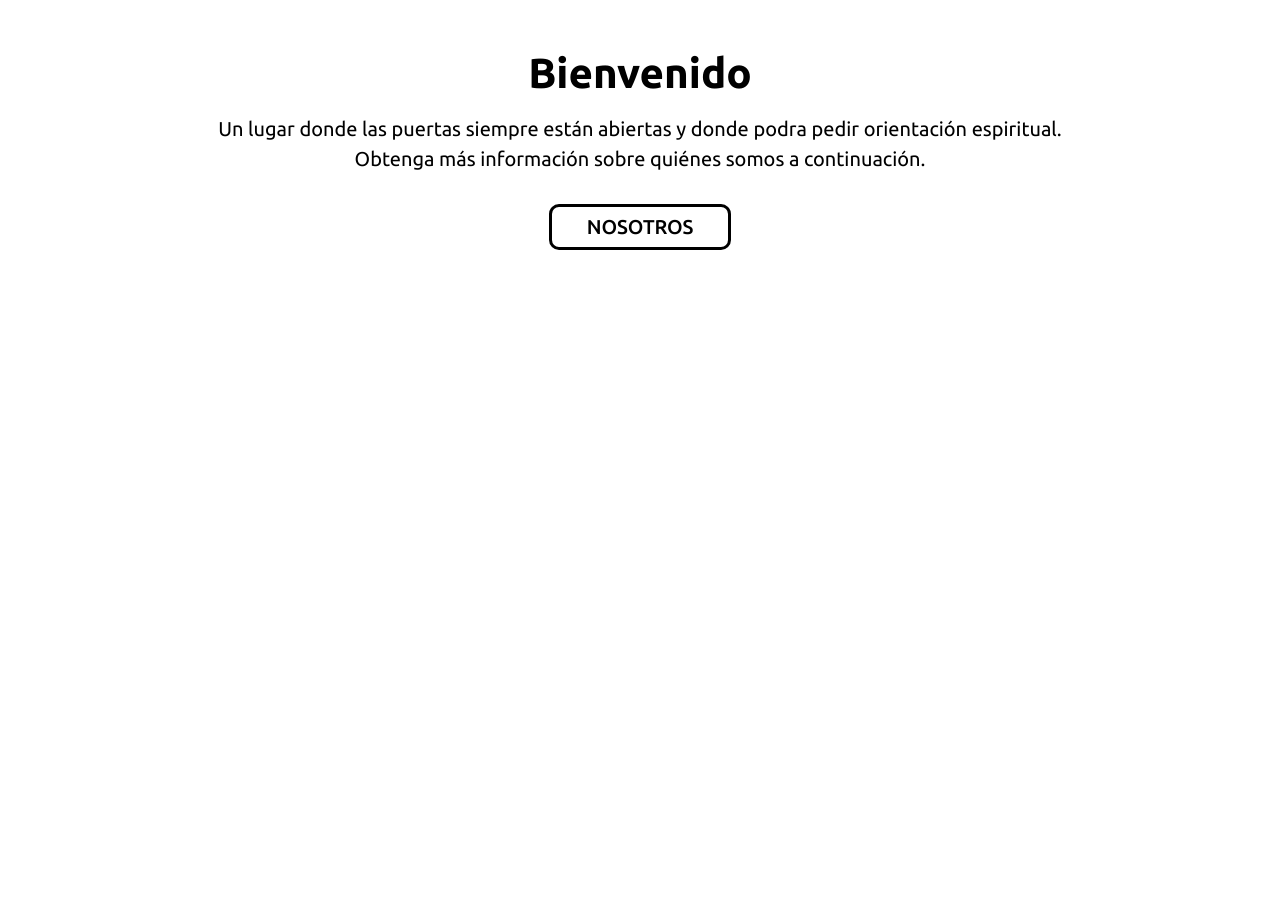
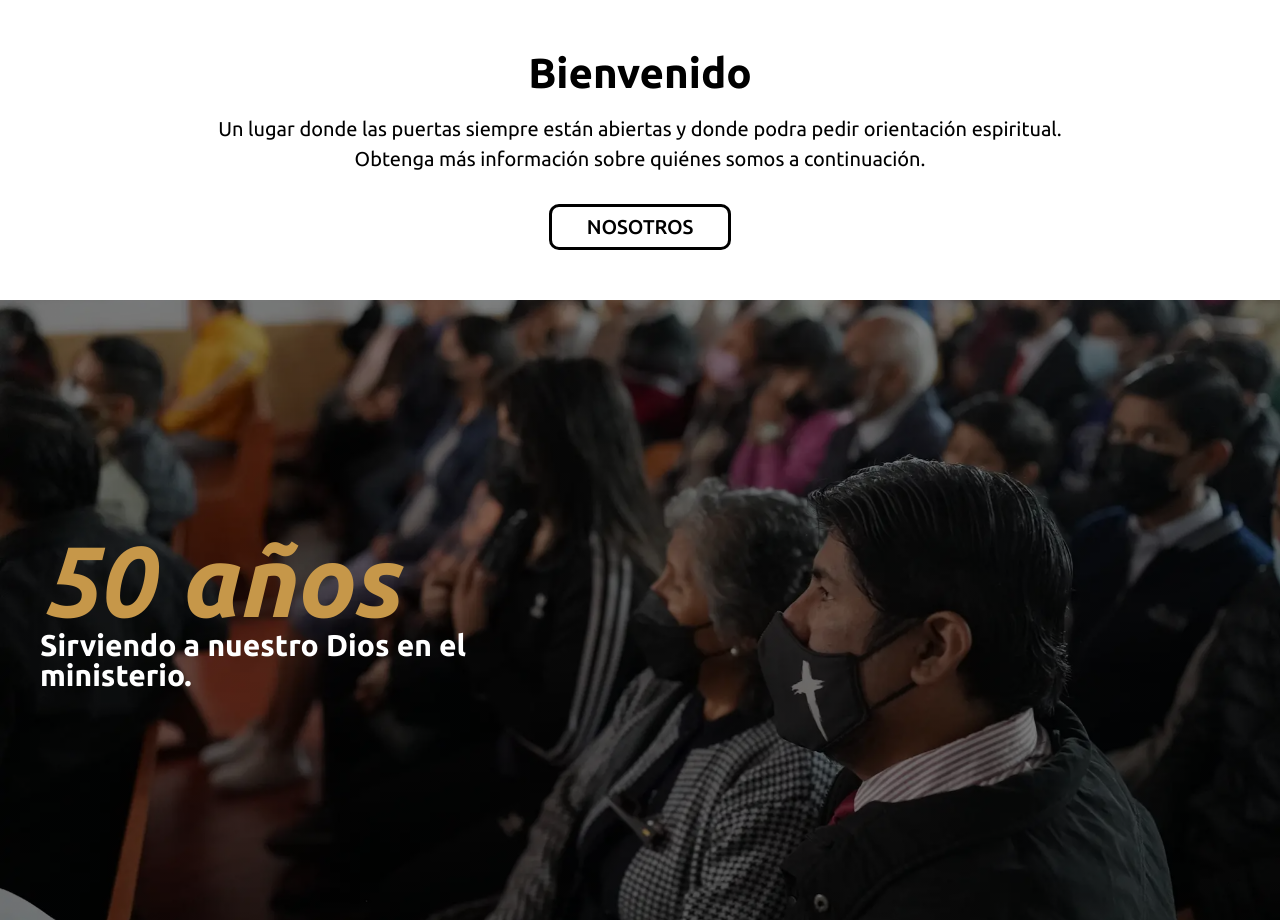
Before and after one commit to JosueP0721/Betel_Web, a website: page index.html in a window 1280 px wide. Shown: the part 808-1728 px from the top of the page. Before the commit the page ends 1108 px from the top, so only its background shows below. Drawn offline with Linux system fonts and the light colour scheme.

Commit message:
Aniversario

```diff
--- a/index.html
+++ b/index.html
@@ -108,6 +108,13 @@
             <a href="#" class="bienvenida__boton">Nosotros</a>
         </div>
     </div>
+    <div class="bloque__2">
+        <div class="container _50años">
+            <div class="_50años__contenido">
+                <h3 class="_50años__texto"><span class="_50años__numero">50 años</span>Sirviendo a nuestro Dios en el ministerio.</h3>
+            </div>
+        </div>
+    </div>
 
     <script src="build/js/header.js"></script>
 </body>
--- /dev/null
+++ b/src/scss/layout/Principal/_50anios.scss
@@ -0,0 +1,44 @@
+@use 'base/variables' as v;
+@use 'base/mixins' as m;
+
+.bloque__2 {
+    width: 100%;
+    height: 100%;
+    background-image: linear-gradient(to left, rgba(0,0,0,0.5) 0%, rgba(0,0,0,0.5) 100%), url(../img/imagen_1.webp);
+    background-position: center center;
+    background-repeat: no-repeat;
+    background-size: cover;
+}
+
+._50años {
+    padding: 10rem 0;
+    height: auto;
+
+    &__texto {
+        margin: 0;
+        padding: 5rem 0;
+        font-size: 3rem;
+        color: v.$blanco;
+    }
+    &__contenido {
+        width: 60%;
+
+        @include m.desktop {
+            width: 40%;
+        }
+    }
+    &__numero {
+        display: block;
+        color: v.$dorado;
+        font-style: italic;
+        font-weight: 900;
+        font-size: 5rem;
+
+        @include m.desktop {
+            font-size: 10rem;
+        }
+    }
+    @include m.desktop {
+        padding: 18rem 0;
+    }
+}
--- a/src/scss/layout/Principal/_index.scss
+++ b/src/scss/layout/Principal/_index.scss
@@ -1,2 +1,3 @@
 @forward 'video';
 @forward 'bienvenida';
+@forward '50anios';
```
Also changed, not shown: build/css/app.css, 1 other file.
